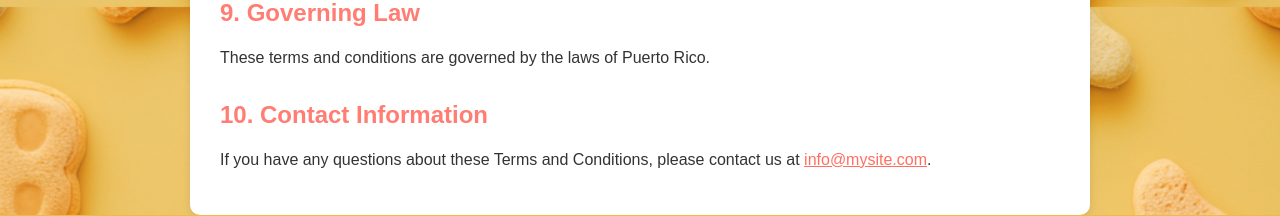
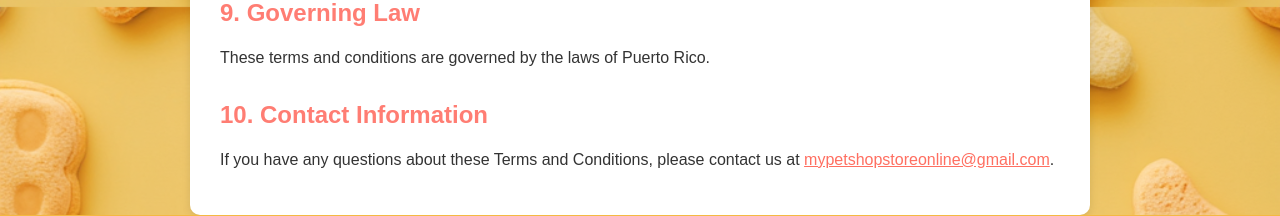
Before and after one commit to anibalfuentesrod/My-PetShop, a Django app: page /terms/ in a window 1280 px wide. Shown: the part 1273-1489 px from the top of the page. Run offline with Django 5.2, Linux system fonts and the light colour scheme; some libraries are stand-ins or nearby versions; some web fonts are replaced.

Commit message:
config in the term the email

```diff
--- a/myapp/templates/terms.html
+++ b/myapp/templates/terms.html
@@ -34,6 +34,6 @@
     <p>These terms and conditions are governed by the laws of Puerto Rico.</p>
 
     <h2>10. Contact Information</h2>
-    <p>If you have any questions about these Terms and Conditions, please contact us at <a href="mailto:info@mysite.com">info@mysite.com</a>.</p>
+    <p>If you have any questions about these Terms and Conditions, please contact us at <a href="mailto:mypetshopstoreonline@gmail.com">mypetshopstoreonline@gmail.com</a>.</p>
 </section>
 {% endblock content %}
```
